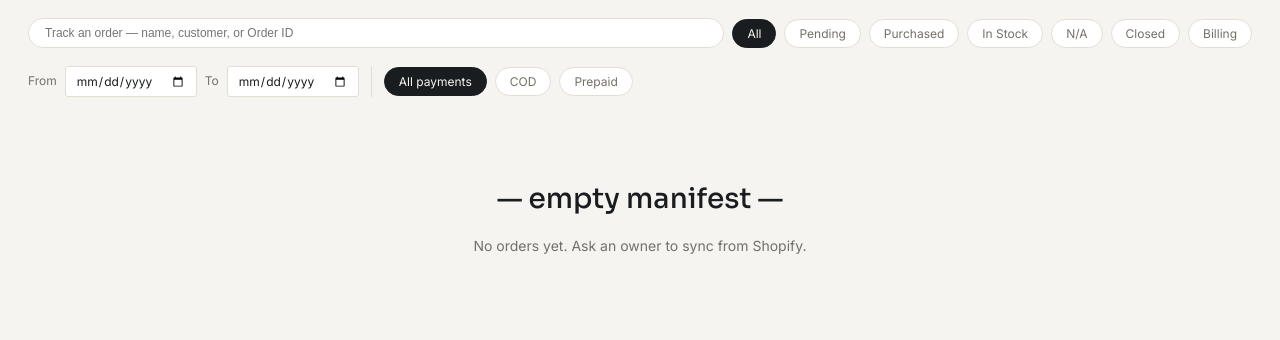
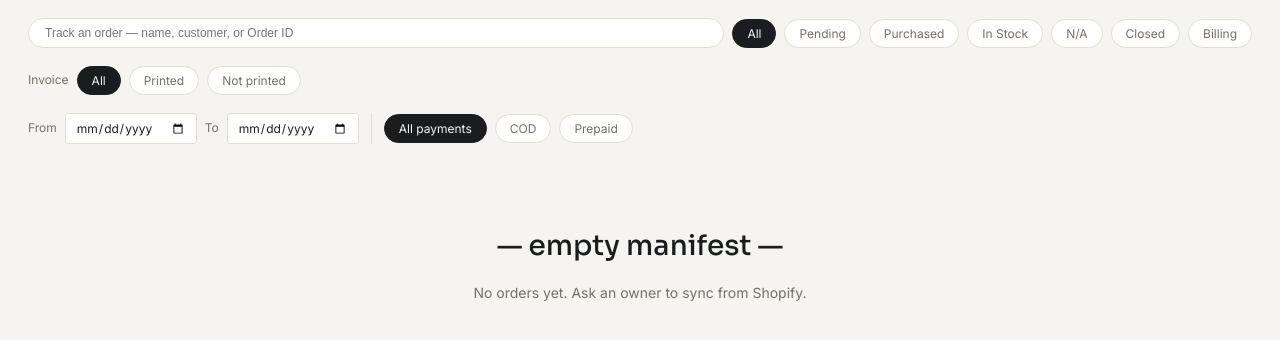
Before and after one commit to mranonymous19/arovehic-app, a Flask app: template templates/index.html in a window 1280 px wide. Shown: the part 84-424 px from the top of the page. Run offline with Flask 3, Linux system fonts and the light colour scheme; the template is opened without the code that fills it, so the values that code supplies are empty; parts of the project's set-up code (start-up, migrations or seed data) failed here and were passed over; some libraries are stand-ins or nearby versions.

Commit message:
latest after invoice fixing

```diff
--- a/static/app.js
+++ b/static/app.js
@@ -14,6 +14,7 @@ const ROLE_LABELS = {
 
 let currentFilter = "";
 let currentPaymentFilter = "";
+let currentInvoiceFilter = "";
 let currentDateFrom = "";
 let currentDateTo = "";
 let currentRole = null;
@@ -32,6 +33,8 @@ const saveSettingsBtn = document.getElementById("saveSettingsBtn");
 const closeSettingsBtn = document.getElementById("closeSettingsBtn");
 const filterButtons = document.querySelectorAll(".filter-btn[data-status]");
 const paymentFilterButtons = document.querySelectorAll(".filter-btn[data-payment]");
+const invoiceFilterRow = document.getElementById("invoiceFilterRow");
+const invoiceFilterButtons = document.querySelectorAll(".filter-btn[data-invoice]");
 const dateFromInput = document.getElementById("dateFromInput");
 const dateToInput = document.getElementById("dateToInput");
 const clearDateFilterBtn = document.getElementById("clearDateFilterBtn");
@@ -133,14 +136,22 @@ async function loadOrders() {
 
 function filterByTrackQuery(orders) {
   const q = orderTrackQuery.trim().toLowerCase();
-  if (!q) return orders;
-  return orders.filter((order) => {
-    return (
-      (order.order_name || "").toLowerCase().includes(q) ||
-      (order.customer_name || "").toLowerCase().includes(q) ||
-      (order.order_id || "").toLowerCase().includes(q)
+  let result = orders;
+  if (q) {
+    result = result.filter((order) => {
+      return (
+        (order.order_name || "").toLowerCase().includes(q) ||
+        (order.customer_name || "").toLowerCase().includes(q) ||
+        (order.order_id || "").toLowerCase().includes(q)
+      );
+    });
+  }
+  if (currentFilter === "billing" && currentInvoiceFilter) {
+    result = result.filter((order) =>
+      currentInvoiceFilter === "printed" ? !!order.invoice_number : !order.invoice_number
     );
-  });
+  }
+  return result;
 }
 
 let orderTrackDebounce;
@@ -185,12 +196,18 @@ function renderOrders(orders) {
       ? `<span class="assigned-to">Assigned: ${escapeHtml(order.assigned_to)}</span>`
       : "";
     const showInvoiceBtn = currentFilter === "billing";
+    const invoiceBadge = showInvoiceBtn
+      ? (order.invoice_number
+          ? `<span class="invoice-badge invoice-badge-printed">Invoice Printed · ${escapeHtml(order.invoice_number)}</span>`
+          : `<span class="invoice-badge invoice-badge-not-printed">Not Printed</span>`)
+      : "";
     head.innerHTML = `
       <span class="order-head-left">
         <span class="order-name">${escapeHtml(order.order_name)}</span>
         <span class="customer">${escapeHtml(order.customer_name || "")}</span>
         ${order.closed ? `<span class="order-closed-badge">Closed</span>` : ""}
         ${paymentBadge}
+        ${invoiceBadge}
         ${assignedTo}
       </span>
       <span class="order-head-actions">
@@ -408,6 +425,11 @@ filterButtons.forEach((btn) => {
     filterButtons.forEach((b) => b.classList.remove("active"));
     btn.classList.add("active");
     currentFilter = btn.dataset.status;
+    invoiceFilterRow.hidden = currentFilter !== "billing";
+    if (currentFilter !== "billing") {
+      currentInvoiceFilter = "";
+      invoiceFilterButtons.forEach((b) => b.classList.toggle("active", b.dataset.invoice === ""));
+    }
     loadOrders();
   });
 });
@@ -418,6 +440,15 @@ paymentFilterButtons.forEach((btn) => {
     btn.classList.add("active");
     currentPaymentFilter = btn.dataset.payment;
     loadOrders();
+  });
+});
+
+invoiceFilterButtons.forEach((btn) => {
+  btn.addEventListener("click", () => {
+    invoiceFilterButtons.forEach((b) => b.classList.remove("active"));
+    btn.classList.add("active");
+    currentInvoiceFilter = btn.dataset.invoice;
+    renderOrders(filterByTrackQuery(lastLoadedOrders));
   });
 });
 
--- a/static/style.css
+++ b/static/style.css
@@ -185,6 +185,25 @@ a.btn { text-decoration: none; display: inline-block; }
 .assigned-to {
   font-size: 11px;
   color: var(--muted);
+}
+
+.invoice-badge {
+  font-size: 10px;
+  font-weight: 700;
+  letter-spacing: 0.04em;
+  text-transform: uppercase;
+  border-radius: 999px;
+  padding: 2px 8px;
+}
+.invoice-badge-printed {
+  color: var(--green);
+  background: var(--green-bg);
+  border: 1px solid var(--green);
+}
+.invoice-badge-not-printed {
+  color: var(--amber);
+  background: var(--amber-bg);
+  border: 1px solid var(--amber);
 }
 
 main {
--- a/templates/index.html
+++ b/templates/index.html
@@ -32,6 +32,13 @@
     <button class="filter-btn" data-status="na">N/A</button>
     <button class="filter-btn" data-status="closed">Closed</button>
     <button class="filter-btn" data-status="billing">Billing</button>
+  </div>
+
+  <div id="invoiceFilterRow" class="filters" hidden>
+    <span class="date-filter-label">Invoice</span>
+    <button class="filter-btn active" data-invoice="">All</button>
+    <button class="filter-btn" data-invoice="printed">Printed</button>
+    <button class="filter-btn" data-invoice="not_printed">Not printed</button>
   </div>
 
   <div class="filters">
```
Also changed, not shown: 2 other files.
